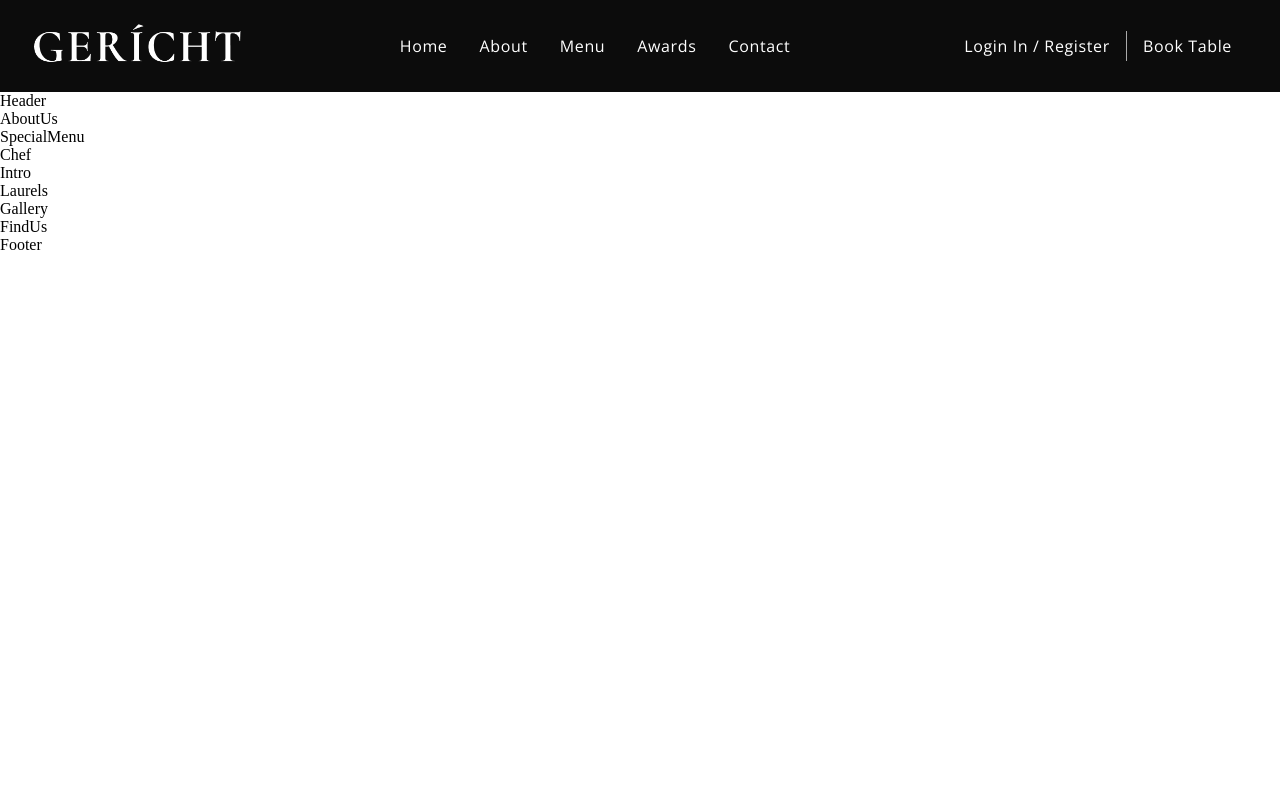
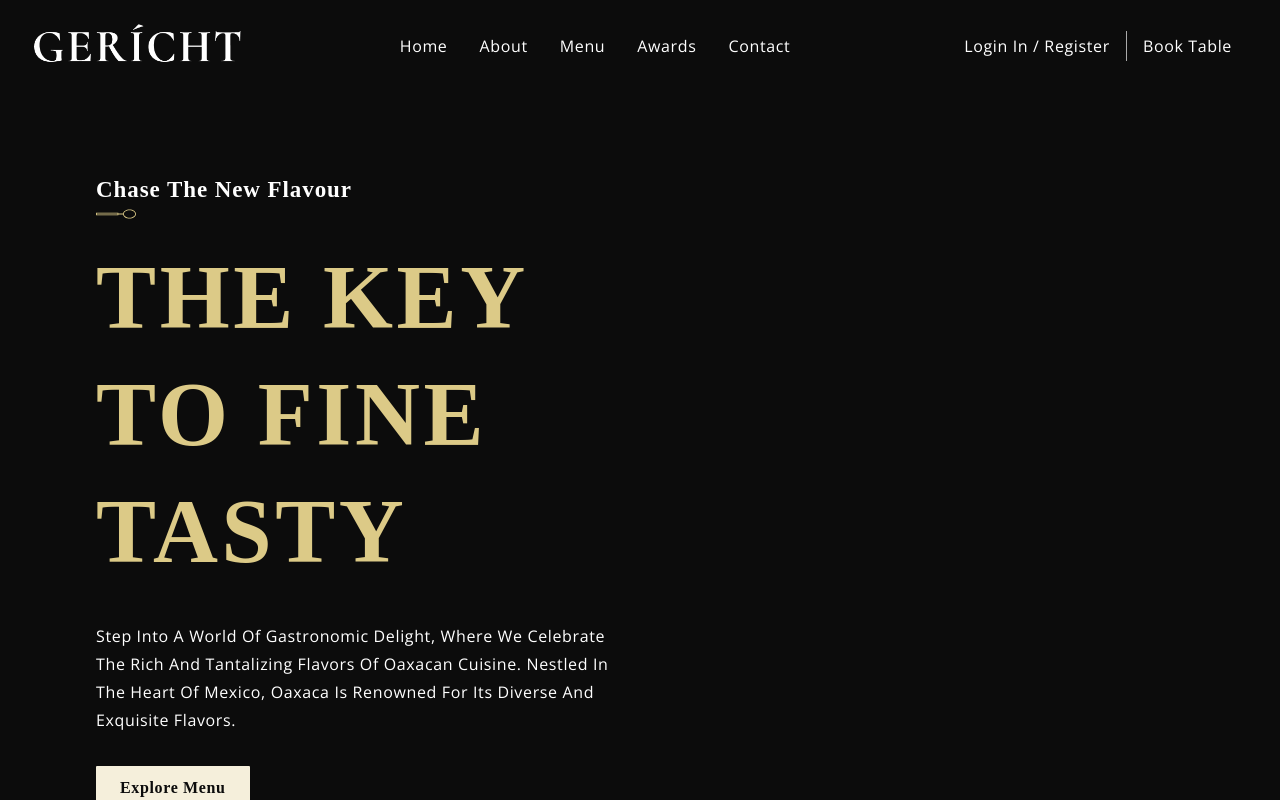
Before and after one commit to Carlos2902/oaxaca-restaurant, a React (Create React App) app: page / in a window 1280 px wide. Shown: the top 800 px of the page. Built offline with nearby package versions, Linux system fonts and the light colour scheme; a web font is replaced by a local one.

Commit message:
SubHeader h1 added

```diff
--- a/src/components/SubHeading/SubHeading.jsx
+++ b/src/components/SubHeading/SubHeading.jsx
@@ -1,8 +1,11 @@
 import React from 'react';
 
-const SubHeading = () => (
-  <div>
-    SubHeading
+import { images } from '../../constants';
+
+const SubHeading = ({title}) => (
+  <div style={{marginBottom: '1rem'}}>
+    <p className="p__cormorant">{title}</p>
+    <img src={images.spoon} alt="spoon" className="spoon_img" />
   </div>
 );
 
--- a/src/container/Header/Header.css
+++ b/src/container/Header/Header.css
@@ -0,0 +1,16 @@
+.app__header{
+    background-color: var(--color-black);
+}
+
+.app__header-h1{
+    font-family: var(--font-base);
+    color: var(--color-golden);
+    letter-spacing: 0.04em;
+    text-transform: uppercase;
+    line-height: 117px;
+    font-size: 90px;
+}
+
+.app__header-img img{
+    width: 80%;
+}
--- a/src/container/Header/Header.jsx
+++ b/src/container/Header/Header.jsx
@@ -1,10 +1,27 @@
 import React from 'react';
 
+import { images } from '../../constants'
 import './Header.css';
+import { SubHeading } from '../../components';
 
 const Header = () => (
-  <div>
-    Header
+  <div className="app__header app__wrapper section__padding" id="home">
+    <div className="app__wrapper_info">
+      <SubHeading title="Chase the new flavour" />
+      <h1 className="app__header-h1">The Key to Fine Tasty</h1>
+      <p className="p__opensans" style={{ margin: '2rem 0' }}>
+        Step into a world of gastronomic delight, where
+        we celebrate the rich and tantalizing flavors of Oaxacan cuisine.
+        Nestled in the heart of Mexico, Oaxaca is renowned for its diverse
+          and exquisite flavors.
+      </p>
+
+    <button type="button" className="custom__button">Explore Menu</button>
+    </div>
+
+    <div className="app__wrapper_img">
+
+    </div>
   </div>
 );
 
```
